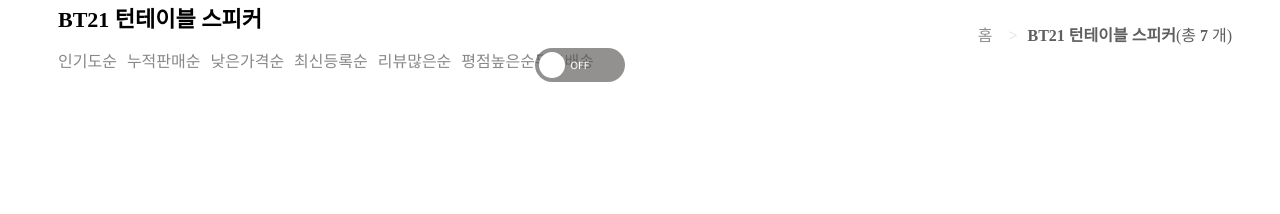
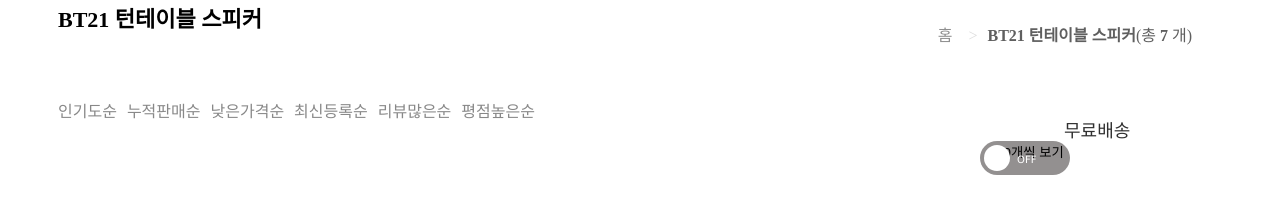
Before and after one commit to junhyungkwon/html, a plain HTML site: page index.html in a window 1280 px wide. Shown: the top 214 px of the page. Drawn offline with Linux system fonts and the light colour scheme.

Commit message:
Add files via upload
linefriends web modifi

```diff
--- a/index.html
+++ b/index.html
@@ -35,7 +35,7 @@
 <div class="tap">
     <ul class="tap_menu">
         <li class="tap_menu_li">
-        <li class="tap_menu_1">인기도순</li>
+        <li class="tap_menu_1" >인기도순</li>
         <li class="tap_menu_2">누적판매순</li>
         <li class="tap_menu_3">낮은가격순</li>
         <li class="tap_menu_4">최신등록순</li>
@@ -43,19 +43,21 @@
         <li class="tap_menu_6">평점높은순</li>
     </ul>
 </div>
-
-
+</li>
+<span class="button_text">무료배송</span>
         <label class="switch">
-            <span class="button_text">무료배송</span>
             <input type="checkbox" id="togBtn">
             <div class="slider round">
              <span class="on">ON</span>
              <span class="off">OFF</span>
-
+             <button type="button" class="Button_Count">
+                40개씩 보기
+            </button>
             </div>
            </label>
 
-</li>
+
+
 
 
 
--- a/style.css
+++ b/style.css
@@ -8,13 +8,14 @@
     vertical-align: top;
     padding-left: 50px;
 
+
 }
 strong{
     font-weight: bold;
 }
 .text_home{
     float:right;
-    margin: 3px 0 50px;
+    margin: 3px 0 50px ;
 }
 
 ul{
@@ -26,6 +27,7 @@
 }
 li{
     text-align: -webkit-match-parent;
+
 }
 .text2_home{
     text-overflow: ellipsis;
@@ -57,7 +59,7 @@
     display: inline-block;
     position: relative;
     vertical-align: top;
-    margin-right: 20px;
+    margin-right: 40px;
 }
 .text3_menu{
     float: right;
@@ -79,6 +81,7 @@
     width:100%;
     position:relative;
     list-style:none;
+    padding-top: 50px;
 }
 li{
     float: left;
@@ -93,6 +96,10 @@
     display: inline-block;
     width: 90px;
     height: 34px;
+    vertical-align: top;
+    float: right;
+    margin-right: 16%;
+    margin-bottom: 10%;
 
   }
 
@@ -133,7 +140,7 @@
   input:checked + .slider:before {
     -webkit-transform: translateX(55px);
     -ms-transform: translateX(55px);
-    transform: translateX(55px);
+    transform: translateX(50px);
   }
 
 
@@ -146,7 +153,7 @@
   {
     color: white;
     position: absolute;
-    transform: translate(-50%,-50%);
+    transform: translate(-40%,-40%);
     top: 50%;
     left: 50%;
     font-size: 10px;
@@ -160,8 +167,27 @@
   {display: none;}
 
   .slider.round {
-    border-radius: 34px;
+    border-radius: 20px;
   }
 
   .slider.round:before {
-    border-radius: 50%;}
+    border-radius: 50%;
+    }
+    .button_text{
+        display: inline-block;
+        line-height: 20px;
+        color: #313131;
+        font-size: 18px;
+        margin-left: 14cm;
+        margin-top: 7px;
+    }
+   .Button_Count{
+       outline: none;
+       float: right;
+
+   }
+   button {
+    border: none;
+    background-color: transparent;
+    cursor: pointer;
+}
```
